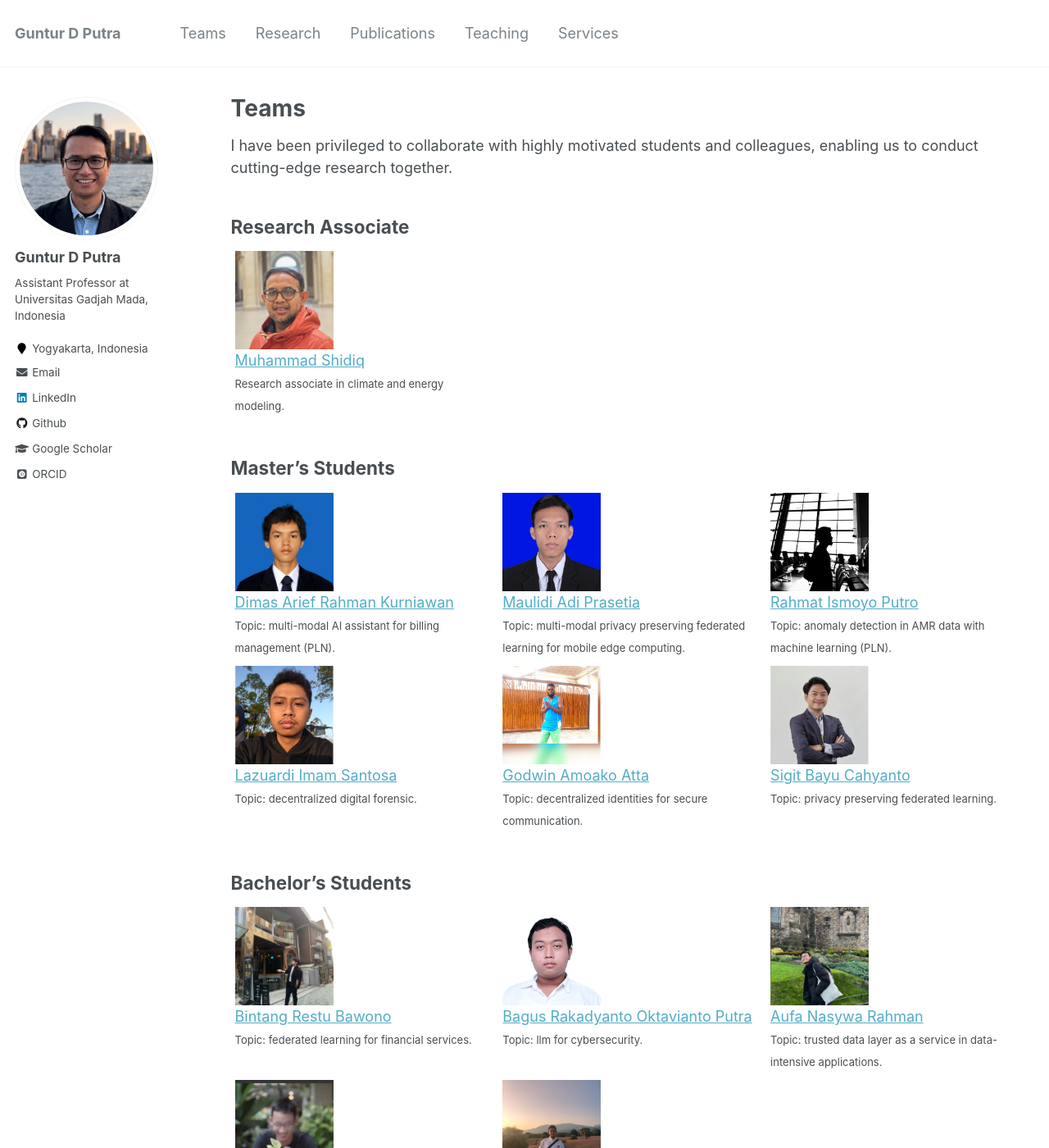
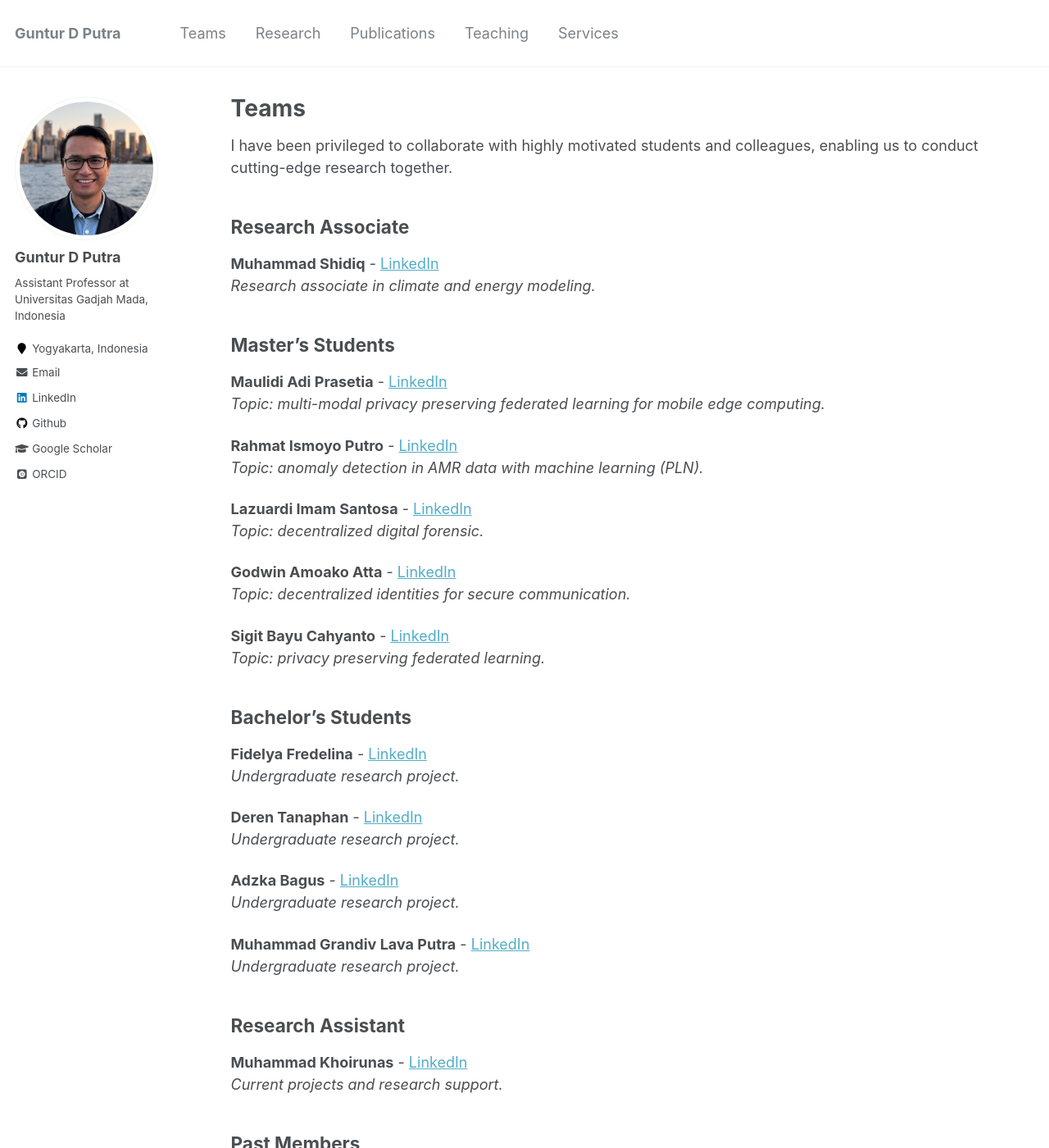
Before and after one commit to gdputra/gdputra.github.io, a Jekyll site: the page built from _pages/teams.md, in a window 1280 px wide and 1400 px high. Shown: the whole window at 82% size. Built offline with Jekyll 4.4.1, drawn with Linux system fonts in a browser that asks for light colours; some web fonts are replaced; some of the changed text lies outside the part shown.

```diff
--- a/_pages/teams.md
+++ b/_pages/teams.md
@@ -5,110 +5,80 @@ permalink: /teams/
 author_profile: true
 ---
 
-<style> * { box-sizing: border-box; } .img-container { float: left; width: 33.33%; padding: 5px; } .clearfix::after { content: ""; clear: both; display: table; }
-
-</style>
-
 I have been privileged to collaborate with highly motivated students and colleagues, enabling us to conduct cutting-edge research together.
 
-Research Associate
-------------------
-<div class="clearfix">
-    <div class="img-container">
-        <img src="../images/teams/shidiq.jpg" style="width:120px;height:120px"> <br>
-        <a href="https://www.linkedin.com/in/shidiq-muhammad-72972140/" target="_blank">Muhammad Shidiq</a> <br>
-        <font size="2">Research associate in climate and energy modeling.</font>
-    </div>
-</div>
+## Research Associate
 
-Master's Students
------------------
-<div class="clearfix">
-    <div class="img-container">
-        <img src="../images/teams/dimas.jpeg" style="width:120px;height:120px"> <br>
-        <a href="#" target="_blank">Dimas Arief Rahman Kurniawan</a> <br>
-        <font size="2">Topic: multi-modal AI assistant for billing management (PLN).</font>
-    </div>
-    <div class="img-container">
-        <img src="../images/teams/maulidi.jpeg" style="width:120px;height:120px"> <br>
-        <a href="https://id.linkedin.com/in/maulidi-adi" target="_blank">Maulidi Adi Prasetia</a> <br>
-        <font size="2">Topic: multi-modal privacy preserving federated learning for mobile edge computing.</font>
-    </div>
-    <div class="img-container">
-        <img src="../images/teams/rahmat.jpeg" style="width:120px;height:120px"> <br>
-        <a href="#" target="_blank">Rahmat Ismoyo Putro</a> <br>
-        <font size="2">Topic: anomaly detection in AMR data with machine learning (PLN).</font>
-    </div>
-</div>
-<div class="clearfix">
-    <div class="img-container">
-        <img src="../images/teams/lazuardi.jpeg" style="width:120px;height:120px"> <br>
-        <a href="https://id.linkedin.com/in/lazuardi-imam-santosa-872071296" target="_blank">Lazuardi Imam Santosa</a> <br>
-        <font size="2">Topic: decentralized digital forensic.</font>
-    </div>
-    <div class="img-container">
-        <img src="../images/teams/godwin.jpeg" style="width:120px;height:120px"> <br>
-        <a href="https://gh.linkedin.com/in/godwin-amoako-atta-a0083699" target="_blank">Godwin Amoako Atta</a> <br>
-        <font size="2">Topic: decentralized identities for secure communication.</font>
-    </div>
-    <div class="img-container">
-        <img src="../images/teams/sigit.jpeg" style="width:120px;height:120px"> <br>
-        <a href="https://id.linkedin.com/in/sigit-bayu-cahyanto" target="_blank">Sigit Bayu Cahyanto</a> <br>
-        <font size="2">Topic: privacy preserving federated learning.</font>
-    </div>
-</div>
+**Muhammad Shidiq** - [LinkedIn](https://www.linkedin.com/in/shidiq-muhammad-72972140/)
+_Research associate in climate and energy modeling._
 
-Bachelor's Students
--------------------
-<div class="clearfix">
-    <div class="img-container">
-        <img src="../images/teams/bintang.png" style="width:120px;height:120px"> <br>
-        <a href="https://www.linkedin.com/in/bintangrestubawono/" target="_blank">Bintang Restu Bawono</a> <br>
-        <font size="2">Topic: federated learning for financial services.</font>
-    </div>
-    <div class="img-container">
-        <img src="../images/teams/raka.jpeg" style="width:120px;height:120px"> <br>
-        <a href="https://id.linkedin.com/in/bagus-rakadyanto-oktavianto-putra-0b0839221" target="_blank">Bagus Rakadyanto Oktavianto Putra</a> <br>
-        <font size="2">Topic: llm for cybersecurity.</font>
-    </div>
-    <div class="img-container">
-        <img src="../images/teams/aufa.jpeg" style="width:120px;height:120px"> <br>
-        <a href="https://id.linkedin.com/in/aufarahman" target="_blank">Aufa Nasywa Rahman</a> <br>
-        <font size="2">Topic: trusted data layer as a service in data-intensive applications.</font>
-    </div>
-</div>
-<div class="clearfix">
-    <div class="img-container">
-        <img src="../images/teams/marsel.jpeg" style="width:120px;height:120px"> <br>
-        <a href="https://id.linkedin.com/in/franciscus-marselino-handoyo-790822220" target="_blank">Franciscus Marselino Handoyo</a> <br>
-        <font size="2">Topic: air quality monitoring and modeling.</font>
-    </div>
-    <div class="img-container">
-        <img src="../images/teams/zaki.jpeg" style="width:120px;height:120px"> <br>
-        <a href="https://id.linkedin.com/in/ahmad-zaki-akmal" target="_blank">Ahmad Zaki Akmal</a> <br>
-        <font size="2">Topic: fault tolerant web services using blockchain.</font>
-    </div>
-</div>
+## Master's Students
 
-Research Asistant
------------------
-<div class="clearfix">
-    <div class="img-container">
-    <img src="../images/teams/raka.jpeg" style="width:120px;height:120px"> <br>
-    <a href="https://id.linkedin.com/in/bagus-rakadyanto-oktavianto-putra-0b0839221" target="_blank">Bagus Rakadyanto Oktavianto Putra</a> <br>
-    <font size="2">Project: endorsement-driven ssi for iot.</font>
-    </div>
-</div>
+**Maulidi Adi Prasetia** - [LinkedIn](https://id.linkedin.com/in/maulidi-adi)
+_Topic: multi-modal privacy preserving federated learning for mobile edge computing._
 
-Alumni
------------------
-- [Mochammad Novaldy Pratama Hakim](https://www.linkedin.com/in/muhammadfathanzahir/) <br>
-Project: interoperability in siloed medical records.
-- [Maulana Anjari Anggorokasih](https://www.linkedin.com/in/maulana-anjari-anggorokasih/)<br>
-Project: interoperability in siloed medical records.
-- [Muhammad Muqtada Alhaddad](https://www.linkedin.com/in/muhammad-muqtada-alhaddad-b02b44195/)<br>
-Project: cloud-based digital signage system.
-- [Muhammad Fathan Zahir](https://www.linkedin.com/in/muhammadfathanzahir/)<br>
-Project: cloud-based digital signage system.
-- [Muchammad Daniyal Kautsar](https://www.linkedin.com/in/mdaniyalk/)<br>
-Project: gait-based person reidentification.
+**Rahmat Ismoyo Putro** - [LinkedIn](#)
+_Topic: anomaly detection in AMR data with machine learning (PLN)._
+
+**Lazuardi Imam Santosa** - [LinkedIn](https://id.linkedin.com/in/lazuardi-imam-santosa-872071296)
+_Topic: decentralized digital forensic._
+
+**Godwin Amoako Atta** - [LinkedIn](https://gh.linkedin.com/in/godwin-amoako-atta-a0083699)
+_Topic: decentralized identities for secure communication._
+
+**Sigit Bayu Cahyanto** - [LinkedIn](https://id.linkedin.com/in/sigit-bayu-cahyanto)
+_Topic: privacy preserving federated learning._
+
+## Bachelor's Students
+
+**Fidelya Fredelina** - [LinkedIn](https://www.linkedin.com/in/fidelya-fredelina/)
+_Undergraduate research project._
+
+**Deren Tanaphan** - [LinkedIn](https://www.linkedin.com/in/derentanaphan/)
+_Undergraduate research project._
+
+**Adzka Bagus** - [LinkedIn](https://www.linkedin.com/in/adzka-bagus/)
+_Undergraduate research project._
+
+**Muhammad Grandiv Lava Putra** - [LinkedIn](https://www.linkedin.com/in/muhammad-grandiv-lava-putra-364b0324b/)
+_Undergraduate research project._
+
+## Research Assistant
+
+**Muhammad Khoirunas** - [LinkedIn](#https://www.linkedin.com/in/khoirunas/)
+_Current projects and research support._
+
+## Past Members
+
+**Dimas Arief Rahman Kurniawan** - [LinkedIn](#)
+_Topic: multi-modal AI assistant for billing management (PLN)._
+
+**Bintang Restu Bawono** - [LinkedIn](https://www.linkedin.com/in/bintangrestubawono/)
+_Topic: federated learning for financial services._
+
+**Bagus Rakadyanto Oktavianto Putra** - [LinkedIn](https://id.linkedin.com/in/bagus-rakadyanto-oktavianto-putra-0b0839221)
+_Topic: llm for cybersecurity. Project: endorsement-driven ssi for iot._
+
+**Aufa Nasywa Rahman** - [LinkedIn](https://id.linkedin.com/in/aufarahman)
+_Topic: trusted data layer as a service in data-intensive applications._
+
+**Franciscus Marselino Handoyo** - [LinkedIn](https://id.linkedin.com/in/franciscus-marselino-handoyo-790822220)
+_Topic: air quality monitoring and modeling._
+
+**Ahmad Zaki Akmal** - [LinkedIn](https://id.linkedin.com/in/ahmad-zaki-akmal)
+_Topic: fault tolerant web services using blockchain._
+
+**Mochammad Novaldy Pratama Hakim** - [LinkedIn](https://www.linkedin.com/in/muhammadfathanzahir/)
+_Project: interoperability in siloed medical records._
+
+**Maulana Anjari Anggorokasih** - [LinkedIn](https://www.linkedin.com/in/maulana-anjari-anggorokasih/)
+_Project: interoperability in siloed medical records._
+
+**Muhammad Muqtada Alhaddad** - [LinkedIn](https://www.linkedin.com/in/muhammad-muqtada-alhaddad-b02b44195/)
+_Project: cloud-based digital signage system._
+
+**Muhammad Fathan Zahir** - [LinkedIn](https://www.linkedin.com/in/muhammadfathanzahir/)
+_Project: cloud-based digital signage system._
+
+**Muchammad Daniyal Kautsar** - [LinkedIn](https://www.linkedin.com/in/mdaniyalk/)
+_Project: gait-based person reidentification._
```
Also changed, not shown: README.md (+1 -0 lines), _pages/about.md (+8 -9 lines), _pages/publications.md (+59 -63 lines), _sass/_buttons.scss (+2 -5 lines).
